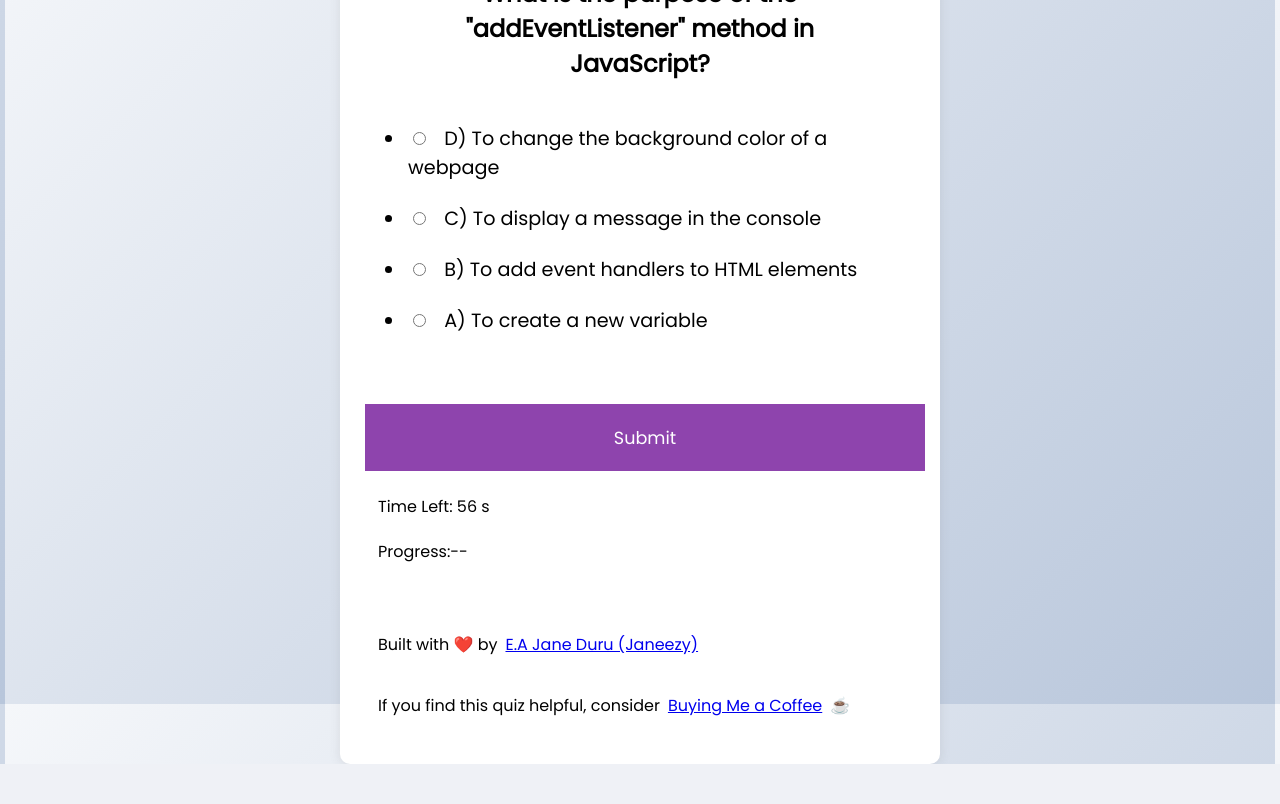
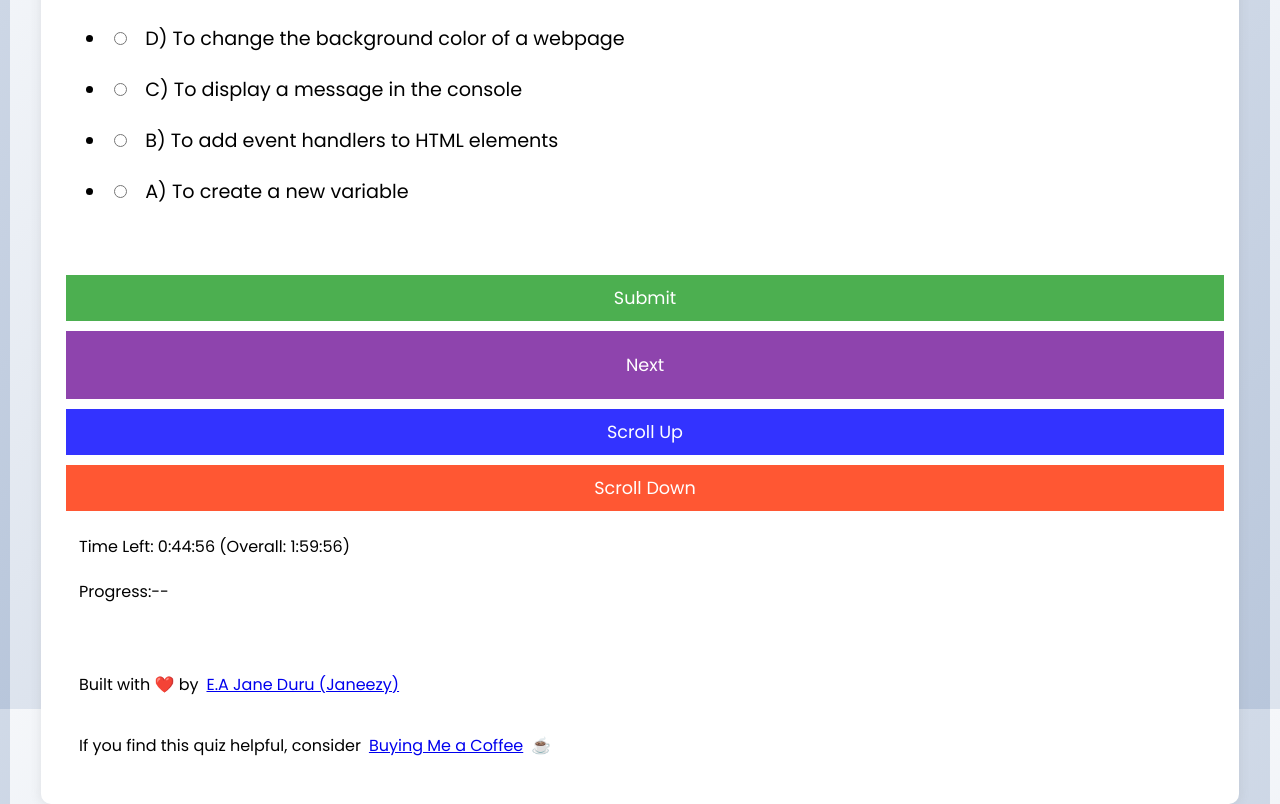
Before and after one commit to janeezy/Quiz-app, a plain HTML site: page index.html in a window 1280 px wide. Shown: the part 117-921 px from the top of the page. Before the commit the page ends 881 px from the top, so only its background shows below. Drawn offline with Linux system fonts and the light colour scheme.

Commit message:
updated styling and added more buttons for scroll up and down

```diff
--- a/index.html
+++ b/index.html
@@ -53,7 +53,10 @@
             </ul>
         </div>
         <button id="submit">Submit</button>
+        <button id="next">Next</button>
 
+<button id="scrollUpButton">Scroll Up</button>
+<button id="scrollDownButton">Scroll Down</button>
         <footer class="footer">
             <p id="timer" class="timer">Time Left: --</p>
             <p id="progress" class="progress">Progress:--</p>
--- a/scripts/app.js
+++ b/scripts/app.js
@@ -1,3 +1,8 @@
+"use strict";
+// Add event listeners for scrolling up and down
+document.getElementById('scrollUpButton').addEventListener('click', () => quizApp.scrollUp());
+document.getElementById('scrollDownButton').addEventListener('click', () => quizApp.scrollDown());
+
 /// Define the array of frontend development questions and answers
 const frontendQuestions = [
     {
@@ -123,15 +128,19 @@ class QuizApp {
         this.questionElement = document.getElementById('question');
         this.answerElements = document.querySelectorAll('.answer');
         this.submitButton = document.getElementById('submit');
+        this.nextButton = document.getElementById('next'); // Add a reference to the "Next" button
         this.questions = frontendQuestions;
         this.questionIndex = 0;
         this.score = 0;
+        this.questionTimer = 2700; // 45 minutes in seconds (45 * 60)
+        this.overallTimer = 7200; // 2 hours in seconds (2 * 3600)
         this.timerInterval = null;
 
         this.shuffleQuestions();
         this.fetchQuizData();
 
         this.submitButton.addEventListener('click', () => this.checkAnswer());
+        this.nextButton.addEventListener('click', () => this.moveToNextQuestion()); // Add event listener for the "Next" button
     }
 
     shuffleQuestions() {
@@ -147,60 +156,86 @@ class QuizApp {
         } catch (error) {
             console.error('Error fetching quiz data:', error);
         }
+
     }
 
     updateQuestion(questionData) {
         // Update the question and options
         this.questionElement.textContent = questionData.question;
         const options = questionData.options.slice(); // Create a copy to avoid modifying the original array
-        options.sort(() => Math.random() - 60); // Shuffle options
+        options.sort(() => Math.random() - 10); // Shuffle options
         this.answerElements.forEach((element, index) => {
             element.nextElementSibling.textContent = options[index];
         });
         this.correctAnswer = questionData.correctAnswer;
+
     }
 
     checkAnswer() {
         // Check if the selected answer is correct
         const selectedAnswer = document.querySelector('.answer:checked');
-        if (selectedAnswer && selectedAnswer.nextElementSibling.textContent === this.correctAnswer) {
-            this.score++;
+        if (selectedAnswer) {
+            if (selectedAnswer.nextElementSibling.textContent === this.correctAnswer) {
+                this.score++;
+            }
         }
 
         // Move to the next question
-        this.questionIndex++;
-        if (this.questionIndex < this.questions.length) {
-            this.updateQuestion(this.questions[this.questionIndex]);
-        } else {
-            // Quiz completed
-            clearInterval(this.timerInterval);
-            alert(`Quiz completed! Your score: ${this.score}`);
-        }
+        this.moveToNextQuestion();
     }
 
     startTimer() {
-        let timeLeft = 60;
         const timerElement = document.getElementById('timer');
 
         this.timerInterval = setInterval(() => {
-            if (timeLeft > 0) {
-                timerElement.textContent = `Time Left: ${timeLeft} s`;
-                timeLeft--;
+            if (this.overallTimer <= 0) {
+                clearInterval(this.timerInterval);
+                this.showResult();
+            } else if (this.questionTimer <= 0) {
+                clearInterval(this.timerInterval);
+                this.moveToNextQuestion();
             } else {
-                clearInterval(this.timerInterval);
-                alert('Time is up! Moving to the next question.');
-                this.questionIndex++;
-                if (this.questionIndex < this.questions.length) {
-                    this.updateQuestion(this.questions[this.questionIndex]);
-                } else {
-                    // Quiz completed
-                    alert(`Quiz completed! Your score: ${this.score}`);
-                }
+                timerElement.textContent = `Time Left: ${this.formatTime(this.questionTimer)} (Overall: ${this.formatTime(this.overallTimer)})`;
+                this.questionTimer--;
+                this.overallTimer--;
             }
         }, 1000);
     }
 
-    // ... Rest of your QuizApp methods
+    formatTime(seconds) {
+        const hours = Math.floor(seconds / 3600);
+        const minutes = Math.floor((seconds % 3600) / 60);
+        const remainingSeconds = seconds % 60;
+        return `${hours}:${minutes}:${remainingSeconds < 10 ? '0' : ''}${remainingSeconds}`;
+    }
+
+    moveToNextQuestion() {
+        clearInterval(this.timerInterval);
+        this.questionIndex++;
+
+        if (this.questionIndex < this.questions.length) {
+            this.updateQuestion(this.questions[this.questionIndex]);
+            this.questionTimer = 2700; // Reset the question timer to 45 minutes
+            this.startTimer();
+        } else {
+            this.showResult();
+        }
+    }
+
+    showResult() {
+        const resultElement = document.getElementById('result');
+        resultElement.textContent = `Quiz completed! Your score: ${this.score}`;
+        // Optionally, you can also display the number of questions passed and failed.
+    }
+     // Add a method to handle scrolling up
+    scrollUp() {
+        window.scrollBy(0, -100); // Scroll up by 100 pixels (adjust as needed)
+    }
+     // Add a method to handle scrolling down
+    scrollDown() {
+        window.scrollBy(0, 100); // Scroll down by 100 pixels (adjust as needed)
+    }
+
 }
 
 // Create an instance of QuizApp
--- a/style.css
+++ b/style.css
@@ -1,6 +1,42 @@
 @import url('https://fonts.googleapis.com/css2?family=Poppins:wght@200;400&display=swap');
 
 /* Global styles */
+/* Style for the submit button */
+#submit {
+    background-color: #4CAF50; /* Green */
+    color: white;
+    padding: 10px 20px;
+    border: none;
+    cursor: pointer;
+}
+
+/* Style for the previous button */
+#prev {
+    background-color: #008CBA; /* Blue */
+    color: white;
+    padding: 10px 20px;
+    border: none;
+    cursor: pointer;
+}
+
+/* Style for the scroll down button */
+#scrollDownButton {
+    background-color: #FF5733; /* Red-Orange */
+    color: white;
+    padding: 10px 20px;
+    border: none;
+    cursor: pointer;
+}
+
+/* Style for the scroll up button */
+#scrollUpButton {
+    background-color: #3333FF; /* Blue */
+    color: white;
+    padding: 10px 20px;
+    border: none;
+    cursor: pointer;
+}
+
 * {
     box-sizing: border-box;
     scroll-behavior: smooth;
@@ -10,6 +46,7 @@
 /* Enable smooth scrolling for the entire document */
 html {
     scroll-behavior: smooth;
+    margin: 10px;
 }
 
 /* Optionally, you can apply smooth scrolling to specific elements by targeting their IDs or classes */
@@ -29,6 +66,7 @@ body {
     align-self: center;
     height: 100vh;
     overflow: hidden;
+    scroll-behavior: smooth;
 }
 
 /* Quiz container styles */
@@ -37,7 +75,7 @@ body {
     border-radius: 10px;
     box-shadow: 0 0 10px 2px rgba(100, 100, 100, 0.1);
     width: 100%;
-    max-width: 600px; /* Adjust this width for larger screens */
+    max-width: 1800px; /* Adjust this width for larger screens */
     overflow: hidden;
     padding: 20px;
     margin: 20px;
@@ -53,9 +91,12 @@ body {
 /* Animation for the header text */
 h2 {
     padding: 1rem;
+    animation: fadeIn 1s ease-in-out; /* Example animation */
+    display: flex;
+    flex-direction: column;
+    align-items: center;
+    justify-content: center;
     text-align: center;
-    margin: 0;
-    animation: fadeIn 1s ease-in-out; /* Example animation */
 }
 
 /* Animation for the answers */
```
